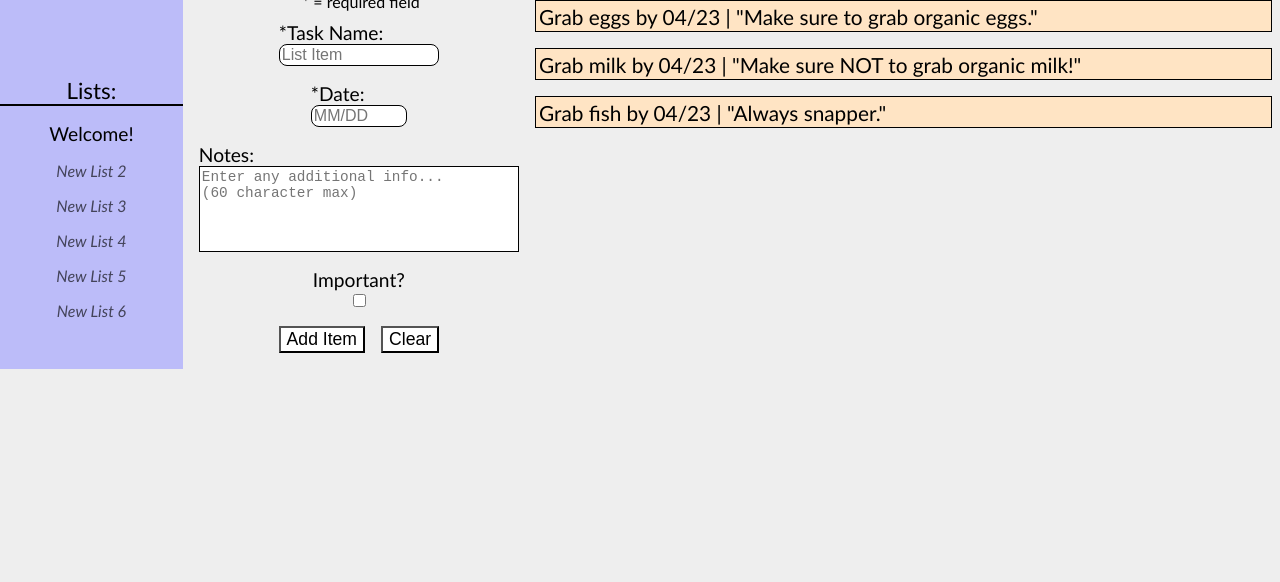
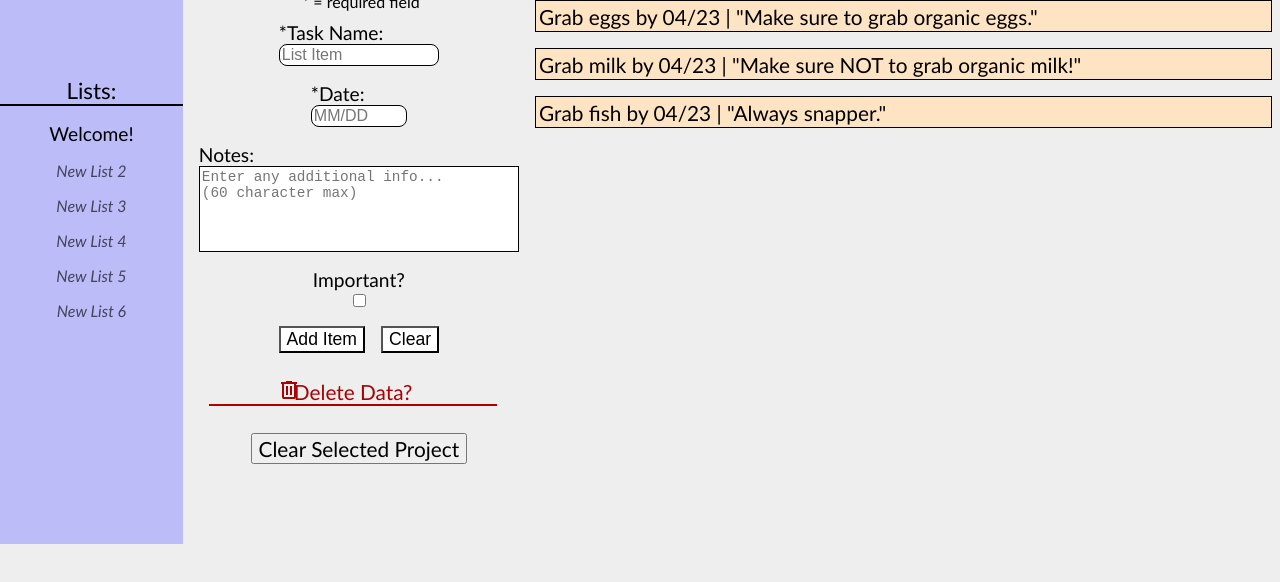
Before and after one commit to Julian-Bazo/odin-todo-list, a website built with webpack: page src/template.html in a window 1280 px wide. Shown: the part 48-630 px from the top of the page. Built offline with nearby package versions, Linux system fonts and the light colour scheme.

Commit message:
Add delete icon

```diff
--- a/src/index.js
+++ b/src/index.js
@@ -58,7 +58,6 @@ export {currentArray};
 
 // TO DO
 // Delete project function empty array and DOM items
-// Cut-off sidebar title with "..." if too long
 
 // CURRENT BUGS
 // Array not removing properly
--- a/src/informationForm.js
+++ b/src/informationForm.js
@@ -70,7 +70,6 @@
 
     const getUrgency = document.createElement("input");
     getUrgency.type = "checkbox";
-    getUrgency.name = "urgent";
     getUrgency.id = "urgent";
     getUrgency.value = "urgent";
 
@@ -98,4 +97,9 @@
     buttonSection.appendChild(resetButton);
     resetButton.type = "reset";
 
+    const clearListButton = document.createElement("button");
+    clearListButton.textContent = "Clear Selected Project";
+    clearListButton.classList.add("clear-list-button");
+    contentContainer.appendChild(clearListButton);
+
     export { resetButton, submitButton, urgencyLabel, getUrgency, descriptionLabel, getDescription, dateLabel, getDate, titleLabel, getTitle, buttonSection, urgencySection, dateSection, titleSection, descriptionSection, formHeader};
--- a/src/styles.css
+++ b/src/styles.css
@@ -195,3 +195,30 @@ button {
     text-overflow: ellipsis;
     text-align: center;
 }
+
+.clear-list-button {
+    font-family: 'Trebuchet MS', 'Lucida Sans Unicode', 'Lucida Grande', 'Lucida Sans', Arial, sans-serif;
+    font-size: 1.3rem;
+    display: flex;
+    justify-self: center;
+    margin-top: 4rem;
+    margin-bottom: 5rem;
+    position: relative;
+}
+
+.clear-list-button::before {
+    content: "Delete Data?";
+    position: absolute;
+    color: rgb(170, 0, 0);
+    top: -3.5rem;
+    right: -2rem;
+    border-bottom: 2px solid rgb(170, 0, 0);
+    width: 18rem;
+}
+
+.clear-list-button::after {
+    content: url("./imgs/delete-icon.svg");
+    position: absolute;
+    top: -3.54rem;
+    left: 1.5rem;
+}
```
Also changed, not shown: src/imgs/delete-icon.svg (added).
